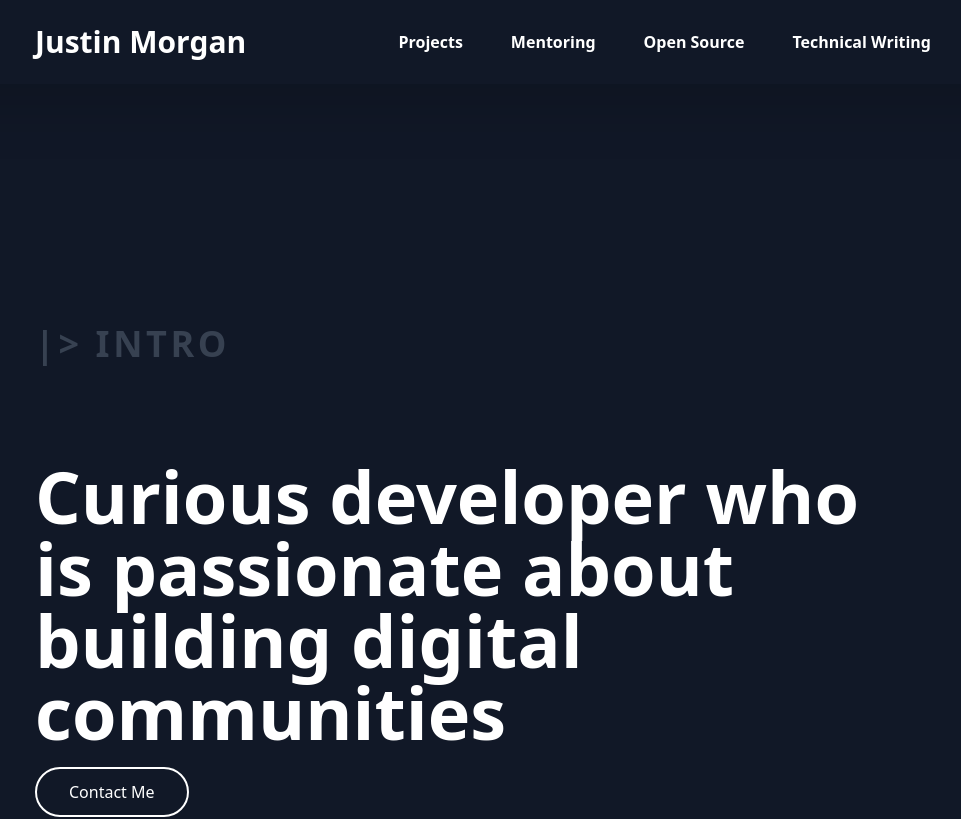
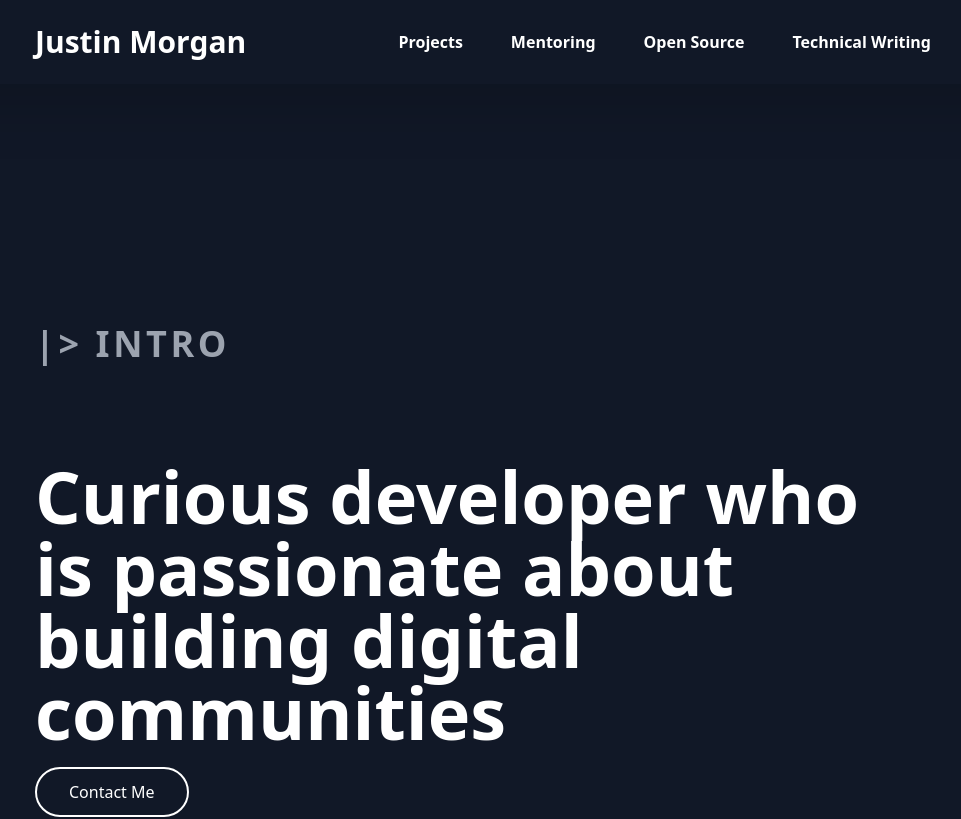
Before and after one commit to justin-m-morgan/justin-m-morgan.github.io, a Next.js app: page / in a window 1280 px wide. Shown: the top 819 px of the page, without its empty margins (157-1118 px from the left). Built offline with nearby package versions, Linux system fonts and the light colour scheme; some icons are missing.

Commit message:
:wheelchair: (sections) Improve color contrast of section headings

```diff
--- a/components/Section.tsx
+++ b/components/Section.tsx
@@ -5,9 +5,9 @@ interface SectionProps {
     heading?: string;
 }
 const Section = ({ className, children, heading, id }: SectionProps) => (
-    <section id={id} className="text-white px-4 md:px-18 lg:px-48 pt-24">
+    <section id={id} className="text-white px-4 md:px-8 lg:px-48 pt-24">
         {heading && (
-            <h2 className={`text-2xl lg:text-4xl text-gray-700 font-bold uppercase tracking-widest pb-16 ${className}`}>
+            <h2 className={`text-2xl lg:text-4xl text-gray-400 font-bold uppercase tracking-widest pb-16 ${className}`}>
                 {headingDecorator(heading)}
             </h2>
         )}
```
